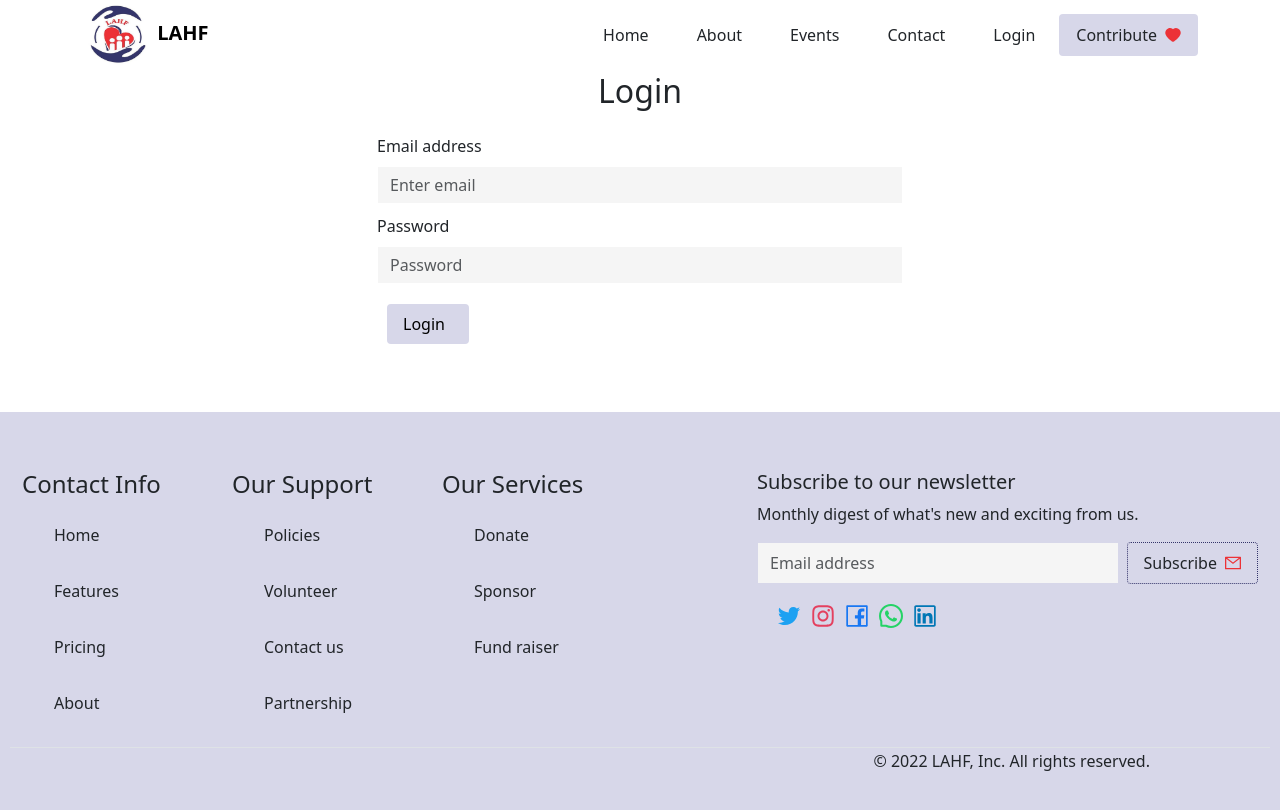
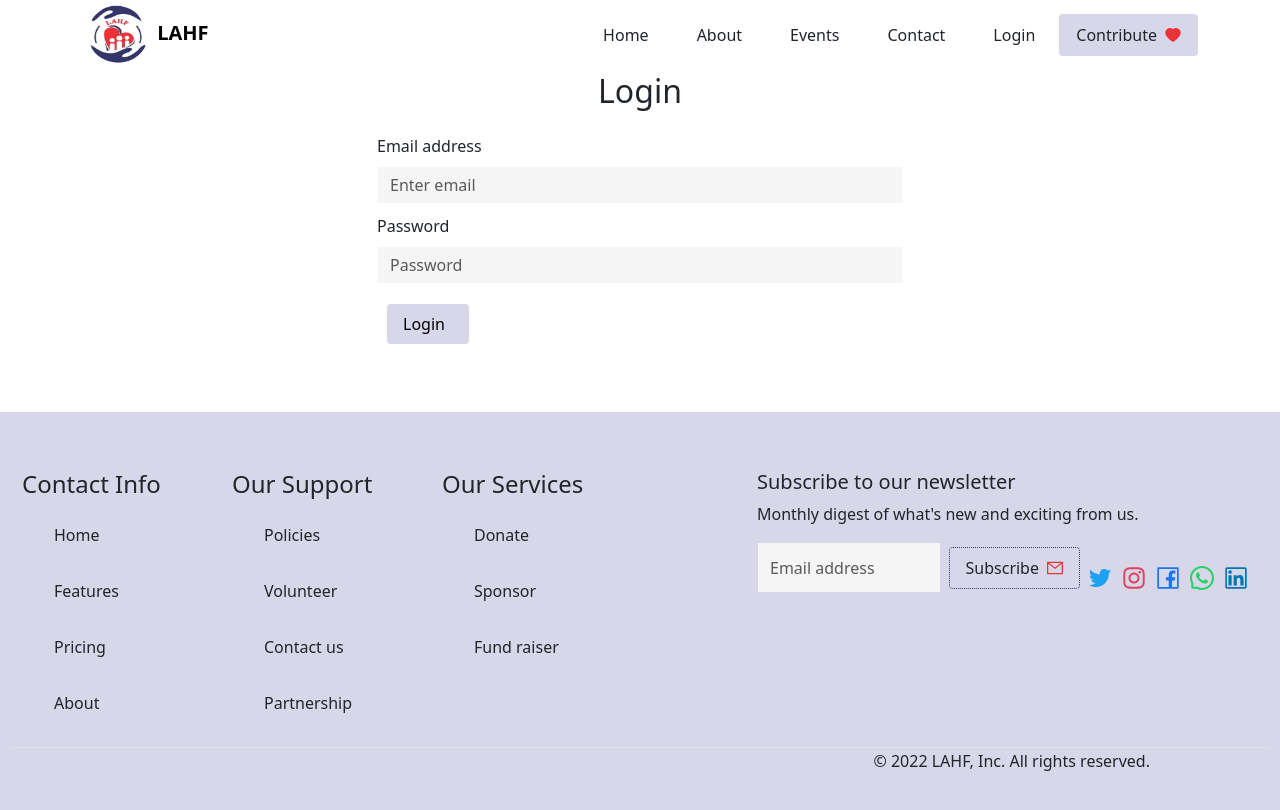
Before and after one commit to Love-Ambassador-Humanitarian-Foundation/main, a React (Create React App) app: page /#/login in a window 1280 px wide. Shown: the top 810 px of the page. Built offline with nearby package versions, Linux system fonts and the light colour scheme.

Commit message:
edited icons social

```diff
--- a/src/components/Footer.js
+++ b/src/components/Footer.js
@@ -51,13 +51,11 @@ const Footer = ({Companyname}) => {
                         <form>
                         <h5 className='text-dark'>Subscribe to our newsletter</h5>
                         <p className='text-dark'> Monthly digest of what's new and exciting from us.</p>
-                        <div class="d-flex flex-column flex-sm-row w-100 gap-2">
+                        <div className="d-flex flex-column flex-sm-row w-100 gap-2">
                             <label for="newsletter1" class="visually-hidden text-dark">Email address</label>
                             <input id="newsletter1" type="text" className="form-control" style={{borderColor:'#d7d7e9'}} placeholder="Email address" />
                             <Button to="/subscribe" text="Subscribe" className='text-dark border ' style={{border:'1px dotted #34356b', width:'155px', alignSelf:'center'}} icon={<MailOutlined style={{ color: '#ec3237' }} />} />
-                        </div>
-                        </form>
-                        <p style={{ display: 'flex', alignItems: 'center', margin:'20px' }}>
+                            <p className="d-flex flex-row m-auto mt-4" style={{alignItems:'center', margin:'20px' }}>
                                 <a href="https://www.facebook.com/" target="_blank" rel="noopener noreferrer">
                                     <TwitterOutlined style={{ cursor:'pointer', fontSize: '24px', marginRight: '10px', color:'#1DA1F2' }} />
                                 </a>
@@ -74,6 +72,9 @@ const Footer = ({Companyname}) => {
                                     <LinkedinOutlined style={{ cursor:'pointer', fontSize: '24px', marginRight: '10px', color:'#0077B5' }} />
                                 </a>
                             </p>
+                        </div>
+                        </form>
+
 
                     </div>
                 </Row>
```
Lines whose indentation alone changed are shown as unchanged.
